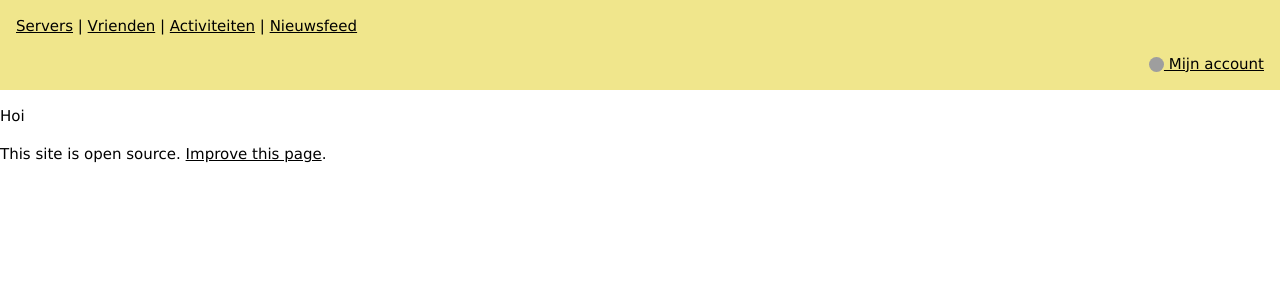
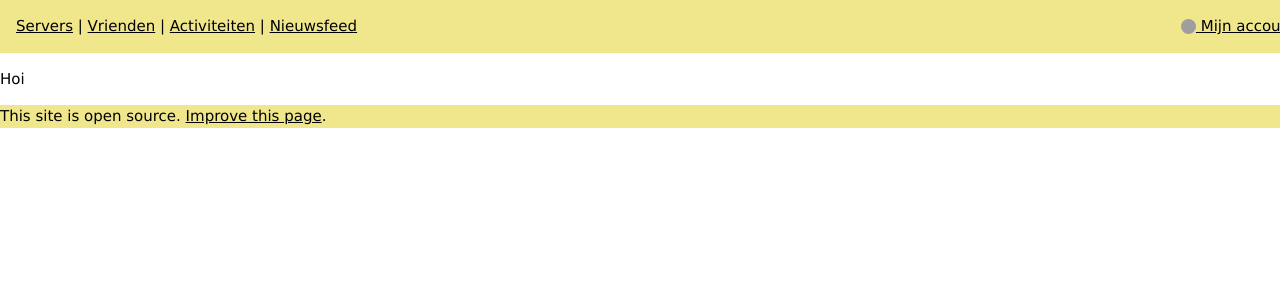
Before and after one commit to BasToTheMax/ChatApp, a Jekyll site: the page built from docs/index.md, in a window 1280 px wide. Shown: the top 300 px of the page. Built offline with Jekyll 4.4.1, drawn with Linux system fonts in a browser that asks for light colours; our own code applies the rules of GitHub Pages for plain Markdown files; grey boxes are pictures that could not be loaded.

Commit message:
Update default.html

```diff
--- a/docs/_layouts/default.html
+++ b/docs/_layouts/default.html
@@ -33,7 +33,7 @@
         <a href="{{ site.base}}/feed">Nieuwsfeed</a>
       </p>
 
-      <p class="w3-right-align">
+      <p class="w3-right-align w3-top">
         <a href="{{ site.base}}/account">
           <img class="w3-round-xxlarge" src="{{ site.base}}/assets/profile.png" width="15px" height="15px">
           Mijn account
@@ -48,7 +48,7 @@
 
 
 
-      <div class="footer border-top border-gray-light mt-5 pt-3 text-right text-gray">
+      <div class="w3-khaki">
         This site is open source. <a href="{{ site.gh_edit_repository }}/{{ page.path }}">Improve this page</a>.
       </div>
 
```
